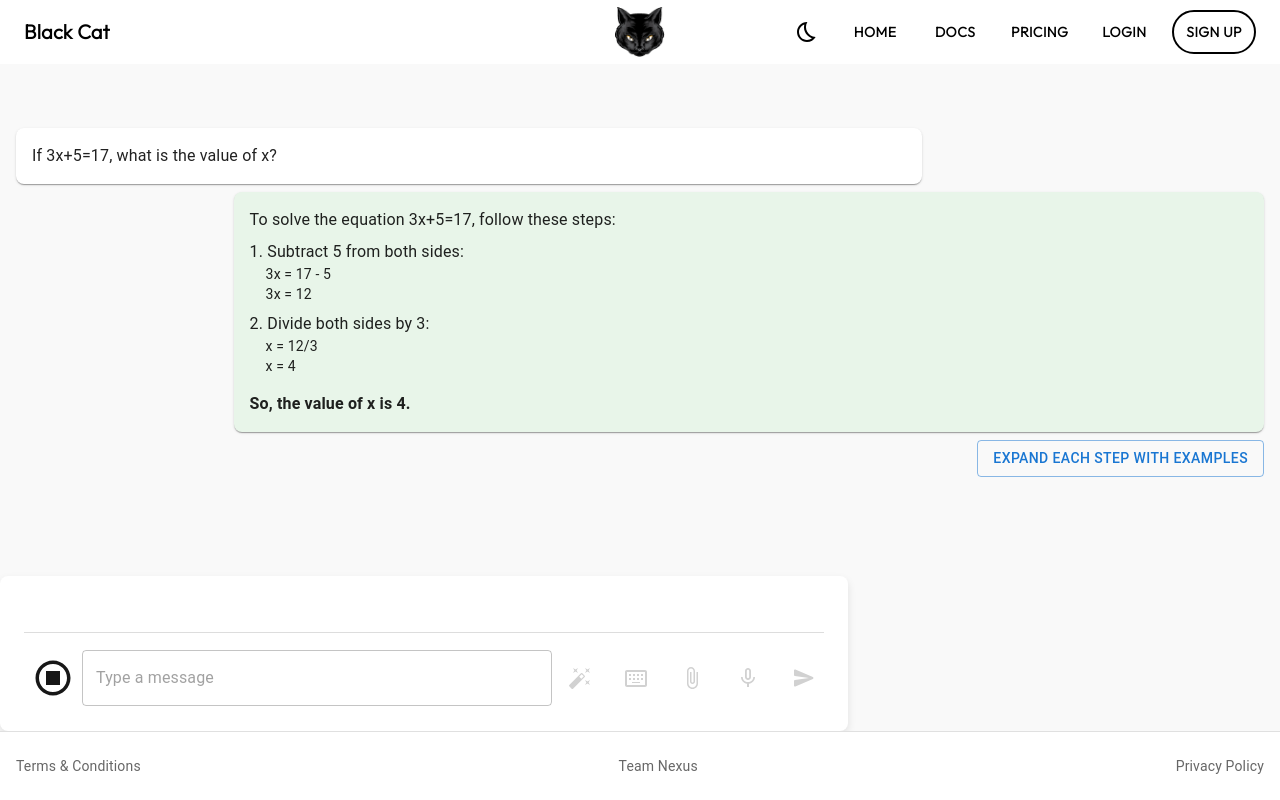
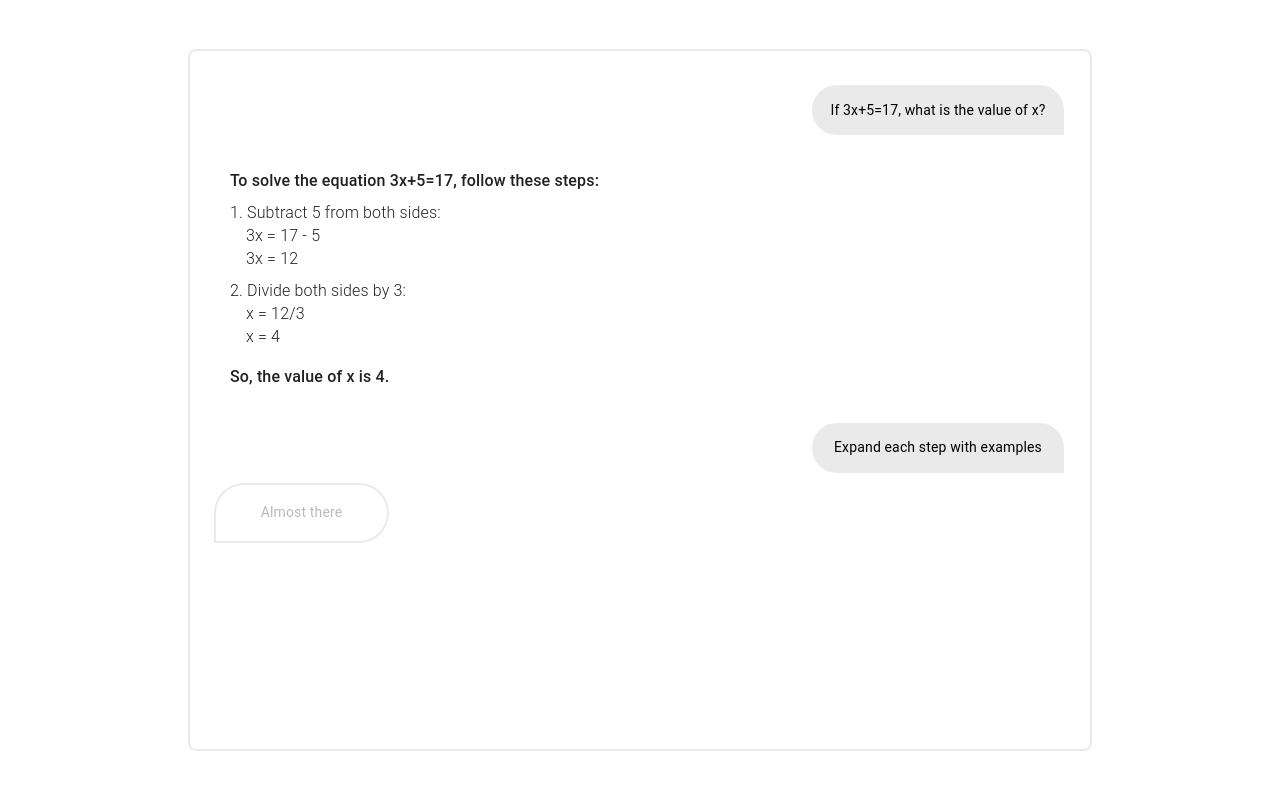
Before and after one commit to sithmiH/Black_Cat_AI_Chatbot, a React (Create React App) app in the folder frontend/: page /chat in a window 1280 px wide. Built offline with nearby package versions, Linux system fonts and the light colour scheme.

Commit message:
update ChatScreen.jsx

```diff
--- a/frontend/src/pages/ChatScreen.jsx
+++ b/frontend/src/pages/ChatScreen.jsx
@@ -12,8 +12,8 @@ import {
   Divider,
 } from "@mui/material";
 import { Menu as MenuIcon, Brightness4 as DarkModeIcon } from "@mui/icons-material";
-import Header from "../components/Header";
-import Footer from "../components/Footer";
+
+
 import Prompt from "../components/Prompt";
 
 const ChatScreen = () => {
@@ -23,97 +23,164 @@ const ChatScreen = () => {
         display: "flex",
         flexDirection: "column",
         height: "100vh",
-        bgcolor: "#f9f9f9",
+        bgcolor: "#FFFFFF",
       }}
     >
       {/* Header */}
-      < Header />
+
 
       {/* Main Content */}
       <Box
         sx={{
           flex: 1,
+          display: "flex",
+          justifyContent: "center",
+          alignItems: "center",
           padding: 2,
           overflowY: "auto",
         }}
       >
+        {/* Chat Box Content */}
+        <Box
+          sx={{
+            width: 852, // Set width to 852px
+            height: 650, // Set height to 709px
+            bgcolor: "white",
+            borderRadius: "8px",
+            boxShadow: 0,
+            border: "2px solid #EAEAEA",
+            padding: 3,
+            display: "flex",
+            flexDirection: "column",
+            overflowY: "auto", // Ensure content inside can scroll
+
+          }}
+        >
           {/* Question */}
-        <Box>
+           {/* Chat Bubble for Expand */}
+         <Box
+            sx={{
+              width: 252, // Chat bubble width
+              height: 50, // Chat bubble height
+              bgcolor: "#EAEAEA", // Background color
+              borderRadius: "50px 50px 0px 50px", // Rounded edges
+              border: "2px solid #FFFFFF", // Border with white color
+              display: "flex",
+              alignItems: "center",
+              justifyContent: "center",
+              mt: 1, // Margin on top for spacing
+              ml: "auto", // Align bubble to the right
+            }}
+          >
+          <Typography
+              variant="body2"
+              sx={{
+                textAlign: "center",
+                fontSize: "14px",
+                color: "#000", // Black text color
+                paddingX: 2, // Add padding inside bubble
+              }}
+            >
+              If 3x+5=17, what is the value of x?
+            </Typography>
+            </Box>
+
+          {/* Response */}
+
             <Paper
-            elevation={1}
+              elevation={0}
               sx={{
                 padding: 2,
-              borderRadius: 2,
                 marginBottom: 1,
-              bgcolor: "#fff",
-              maxWidth: "70%",
                 wordWrap: "break-word",
               }}
             >
-            <Typography variant="body1">
-              If 3x+5=17, what is the value of x?
-            </Typography>
-          </Paper>
-        </Box>
-
-        {/* Response */}
-        <Box>
-          <Paper
-            elevation={1}
-            sx={{
-              padding: 2,
-              borderRadius: 2,
-              marginBottom: 1,
-              bgcolor: "#e8f5e9",
-              maxWidth: "80%",
-              wordWrap: "break-word",
-              ml: "auto",
-            }}
-          >
-            <Typography variant="body1">
+              <Typography variant="body1" sx={{ mt: 2, fontWeight: "medium", fontSize: "16px" }}>
                 To solve the equation 3x+5=17, follow these steps:
               </Typography>
-            <Typography variant="body1" sx={{ mt: 1 }}>
+              <Typography variant="body1" sx={{ mt: 1, fontWeight: "light", fontSize: "16px" }}>
                 1. Subtract 5 from both sides:
               </Typography>
-            <Typography variant="body2" sx={{ ml: 2 }}>
+              <Typography variant="body2" sx={{ ml: 2, fontWeight: "light", fontSize: "16px"}}>
                 3x = 17 - 5 <br />
                 3x = 12
               </Typography>
-            <Typography variant="body1" sx={{ mt: 1 }}>
+              <Typography variant="body1" sx={{ mt: 1, fontWeight: "light", fontSize: "16px"}}>
                 2. Divide both sides by 3:
               </Typography>
-            <Typography variant="body2" sx={{ ml: 2 }}>
+              <Typography variant="body2" sx={{ ml: 2, fontWeight: "light", fontSize: "16px" }}>
                 x = 12/3 <br />
                 x = 4
               </Typography>
-            <Typography variant="body1" sx={{ mt: 2, fontWeight: "bold" }}>
+              <Typography variant="body1" sx={{ mt: 2, fontWeight: "medium", fontSize: "16px" }}>
                 So, the value of x is 4.
               </Typography>
             </Paper>
-        </Box>
 
-        {/* Expand Button */}
-        <Button
-          variant="outlined"
+
+         {/* Chat Bubble for Expand */}
+         <Box
             sx={{
-            display: "block",
-            ml: "auto",
-            mt: 1,
+              width: 252, // Chat bubble width
+              height: 50, // Chat bubble height
+              bgcolor: "#EAEAEA", // Background color
+              borderRadius: "50px 50px 0px 50px", // Rounded edges
+              border: "2px solid #FFFFFF", // Border with white color
+              display: "flex",
+              alignItems: "center",
+              justifyContent: "center",
+              mt: 1, // Margin on top for spacing
+              ml: "auto", // Align bubble to the right
+            }}
+          >
+            <Typography
+              variant="body2"
+              sx={{
+                textAlign: "center",
+                fontSize: "14px",
+                color: "#000", // Black text color
+                paddingX: 2, // Add padding inside bubble
               }}
             >
               Expand each step with examples
-        </Button>
+            </Typography>
           </Box>
 
-      <Prompt />
-
-      <Footer />
+           {/* Left Chat Bubble */}
+  <Box
+    sx={{
+      width: 171, // Chat bubble width
+      height: 56, // Chat bubble height
+      bgcolor: "#FFFFFF", // Background color
+      borderRadius: "50px 50px 50px 0px", // Rounded edges with flat edge on the left
+      border: "2px solid #EAEAEA", // Border with white color
+      display: "flex",
+      alignItems: "center",
+      justifyContent: "center",
+      mt: 1, // Margin on top for spacing
+      mr: "auto", // Align bubble to the left
+    }}
+  >
+    <Typography
+      variant="body2"
+      sx={{
+        textAlign: "center",
+        fontSize: "14px",
+        color: "#BABABA", // Black text color
+        paddingX: 2, // Add padding inside bubble
+      }}
+    >
+      Almost there
+    </Typography>
+  </Box>
+        </Box>
+      </Box>
 
 
 
+      {/* Footer */}
+
     </Box>
-
   );
 };
 
```
Lines whose indentation alone changed are shown as unchanged.
